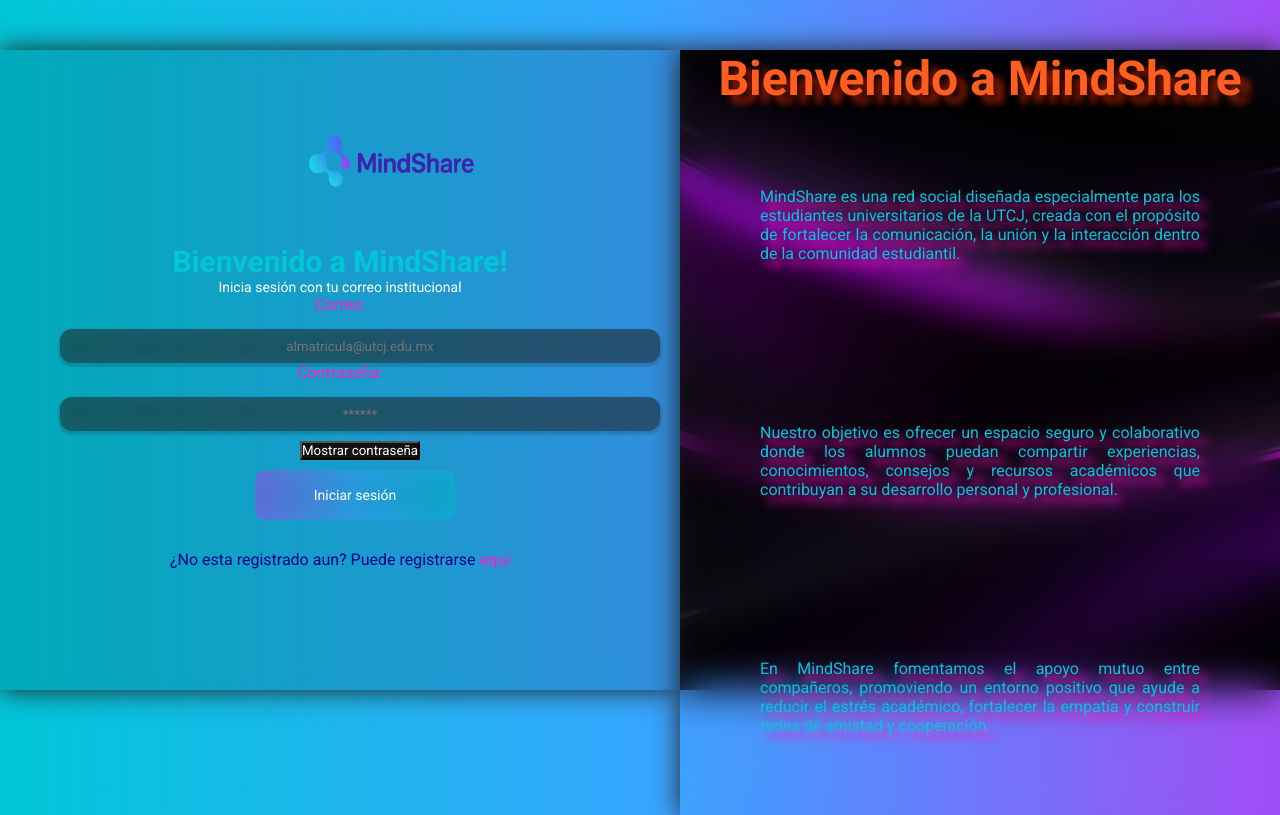
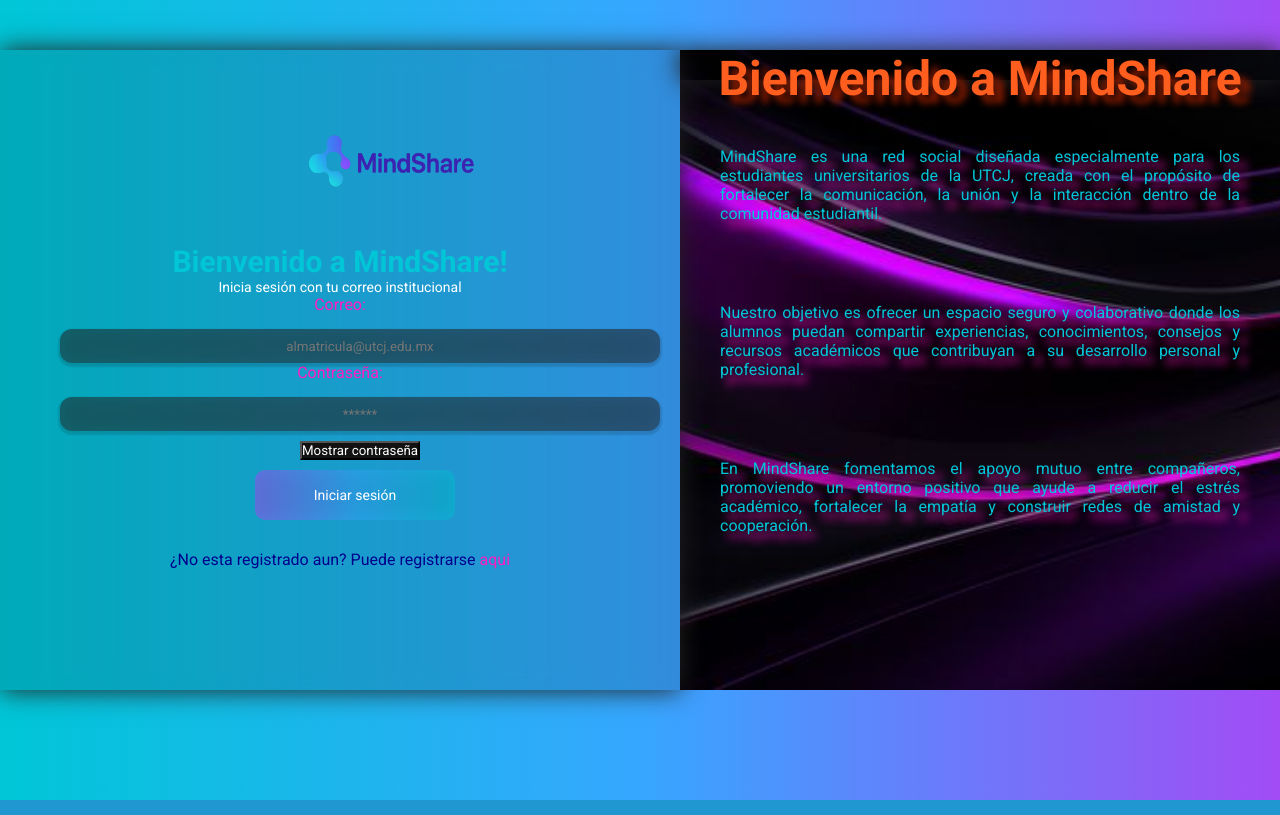
Before and after one commit to AngelVilla16/MindShare, a PHP site: page / in a window 1280 px wide. Run offline with PHP 8.4, Linux system fonts and the light colour scheme.

Commit message:
padding ajustado

```diff
--- a/EstiloLogin.css
+++ b/EstiloLogin.css
@@ -132,6 +132,7 @@ button[type="submit"]{
     flex: 1;
   font-family: "Roboto", sans-serif;
   width: 100%;
+  height: 30px;
   padding:  auto;
 
  text-align: center;
@@ -150,7 +151,7 @@ button[type="submit"]{
   text-align: center;
 }
 .textoinfo{
-  padding: 80px;
+  padding: 40px;
   font-family: "Roboto", sans-serif;
   text-shadow: 7px 8px 10px #FF1CC0;
   font-size: clamp(30px 4vw +1rem 48px);
```
